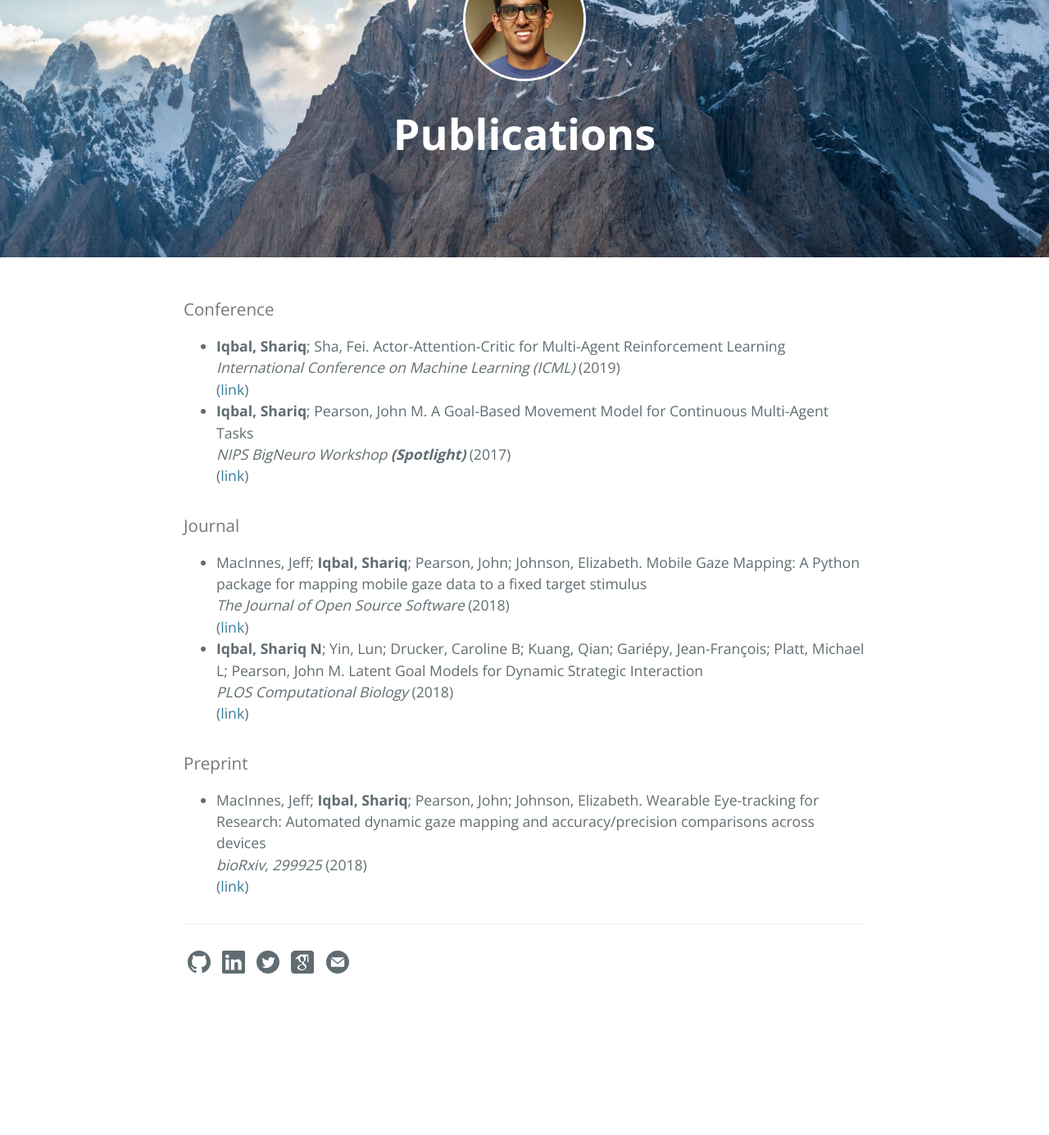
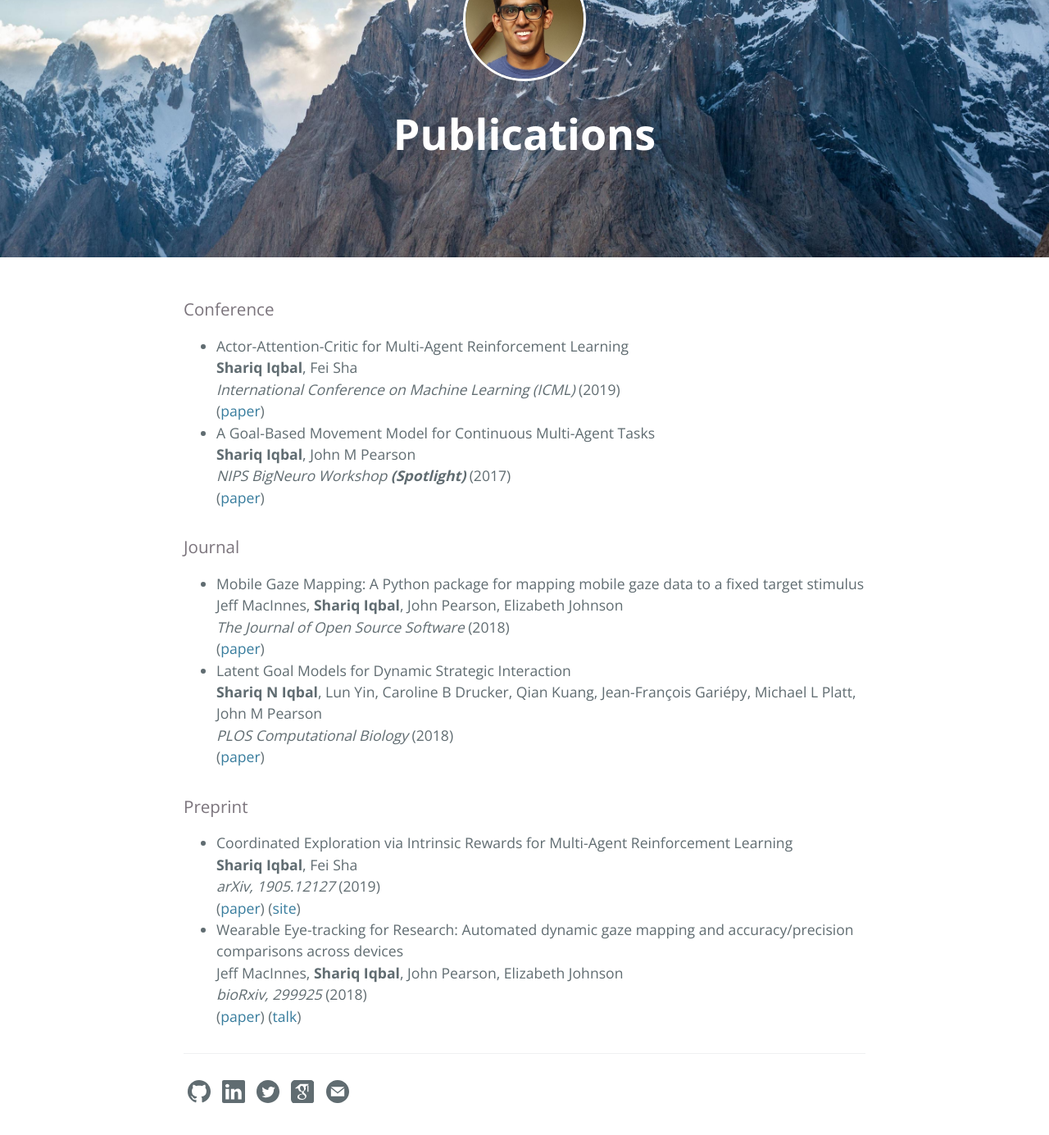
Before and after one commit to shariqiqbal2810/shariqiqbal2810.github.io, a Jekyll site: the page built from publications.html, in a window 1280 px wide and 1400 px high, scrolled down 187 px. Shown: the top 1385 px of the window at 82% size. Built offline with Jekyll 4.4.1, drawn with Linux system fonts in a browser that asks for light colours; a style sheet for code colours, icons or effects is not loaded; before the commit the page ends 1429 px from its top, so only the background shows below that; part of the change alters nothing that is shown.

Commit message:
Modified pubs list

```diff
--- a/_data/publications.yml
+++ b/_data/publications.yml
@@ -1,5 +1,65 @@
 -
-    Authors: '<b>Iqbal, Shariq</b>; Pearson, John M'
+    Authors: '<b>Shariq Iqbal</b>, Fei Sha'
+    Title: 'Coordinated Exploration via Intrinsic Rewards for Multi-Agent Reinforcement Learning'
+    Publication: arXiv, 1905.12127
+    Volume: false
+    Number: false
+    Pages: false
+    Year: 2019
+    Type: Preprint
+    Link: https://arxiv.org/abs/1905.12127
+    Talk: false
+    Site: https://sites.google.com/view/multi-exploration-neurips2019/home
+-
+    Authors: '<b>Shariq Iqbal</b>, Fei Sha'
+    Title: 'Actor-Attention-Critic for Multi-Agent Reinforcement Learning'
+    Publication: International Conference on Machine Learning (ICML)
+    Volume: false
+    Number: false
+    Pages: false
+    Year: 2019
+    Type: Conference
+    Link: https://arxiv.org/abs/1810.02912
+    Talk: false
+    Site: false
+-
+    Authors: '<b>Shariq N Iqbal</b>, Lun Yin, Caroline B Drucker, Qian Kuang, Jean-François Gariépy, Michael L Platt, John M Pearson'
+    Title: 'Latent Goal Models for Dynamic Strategic Interaction'
+    Publication: PLOS Computational Biology
+    Volume: false
+    Number: false
+    Pages: false
+    Year: 2018
+    Type: Journal
+    Link: https://journals.plos.org/ploscompbiol/article?id=10.1371/journal.pcbi.1006895
+    Talk: false
+    Site: false
+-
+    Authors: 'Jeff MacInnes, <b>Shariq Iqbal</b>, John Pearson, Elizabeth Johnson'
+    Title: 'Wearable Eye-tracking for Research: Automated dynamic gaze mapping and accuracy/precision comparisons across devices'
+    Publication: bioRxiv, 299925
+    Volume: false
+    Number: false
+    Pages: false
+    Year: 2018
+    Type: Preprint
+    Link: https://www.biorxiv.org/content/biorxiv/early/2018/06/28/299925.full.pdf
+    Talk: https://youtu.be/8AGi-7PN0uI
+    Site: false
+-
+    Authors: 'Jeff MacInnes, <b>Shariq Iqbal</b>, John Pearson, Elizabeth Johnson'
+    Title: 'Mobile Gaze Mapping: A Python package for mapping mobile gaze data to a fixed target stimulus'
+    Publication: The Journal of Open Source Software
+    Volume: false
+    Number: false
+    Pages: false
+    Year: 2018
+    Type: Journal
+    Link: http://joss.theoj.org/papers/10.21105/joss.00984
+    Talk: false
+    Site: false
+-
+    Authors: '<b>Shariq Iqbal</b>, John M Pearson'
     Title: 'A Goal-Based Movement Model for Continuous Multi-Agent Tasks'
     Publication: NIPS BigNeuro Workshop <b>(Spotlight)</b>
     Volume: false
@@ -8,43 +68,5 @@
     Year: 2017
     Type: Conference
     Link: https://arxiv.org/abs/1702.07319
--
-    Authors: 'MacInnes, Jeff; <b>Iqbal, Shariq</b>; Pearson, John; Johnson, Elizabeth'
-    Title: 'Wearable Eye-tracking for Research: Automated dynamic gaze mapping and accuracy/precision comparisons across devices'
-    Publication: bioRxiv, 299925
-    Volume: false
-    Number: false
-    Pages: false
-    Year: 2018
-    Type: Preprint
-    Link: https://www.biorxiv.org/content/biorxiv/early/2018/06/28/299925.full.pdf
--
-    Authors: '<b>Iqbal, Shariq N</b>; Yin, Lun; Drucker, Caroline B; Kuang, Qian; Gariépy, Jean-François; Platt, Michael L; Pearson, John M'
-    Title: 'Latent Goal Models for Dynamic Strategic Interaction'
-    Publication: PLOS Computational Biology
-    Volume: false
-    Number: false
-    Pages: false
-    Year: 2018
-    Type: Journal
-    Link: https://journals.plos.org/ploscompbiol/article?id=10.1371/journal.pcbi.1006895
--
-    Authors: 'MacInnes, Jeff; <b>Iqbal, Shariq</b>; Pearson, John; Johnson, Elizabeth'
-    Title: 'Mobile Gaze Mapping: A Python package for mapping mobile gaze data to a fixed target stimulus'
-    Publication: The Journal of Open Source Software
-    Volume: false
-    Number: false
-    Pages: false
-    Year: 2018
-    Type: Journal
-    Link: http://joss.theoj.org/papers/10.21105/joss.00984
--
-    Authors: '<b>Iqbal, Shariq</b>; Sha, Fei'
-    Title: 'Actor-Attention-Critic for Multi-Agent Reinforcement Learning'
-    Publication: International Conference on Machine Learning (ICML)
-    Volume: false
-    Number: false
-    Pages: false
-    Year: 2019
-    Type: Conference
-    Link: https://arxiv.org/abs/1810.02912
+    Talk: false
+    Site: false
--- a/publications.html
+++ b/publications.html
@@ -15,7 +15,9 @@ pub_types:
         <ul>
         {% for pub in sorted_pubs %}
             <li>
-                {{ pub.Authors }}. {{ pub.Title }}
+                {{ pub.Title }}
+                <br>
+                {{ pub.Authors }}
                 <br>
                 <em>{{ pub.Publication}}</em> ({{ pub.Year }})
                 {% if pub.Volume != false %}
@@ -23,7 +25,13 @@ pub_types:
                 {% endif %}
                 {% if pub.Link != false %}
                     <br>
-                    (<a href={{ pub.Link }}>link</a>)
+                    (<a href={{ pub.Link }}>paper</a>)
+                {% endif %}
+                {% if pub.Talk != false %}
+                    (<a href={{ pub.Talk }}>talk</a>)
+                {% endif %}
+                {% if pub.Site != false %}
+                    (<a href={{ pub.Site }}>site</a>)
                 {% endif %}
             </li>
         {% endfor %}
```
